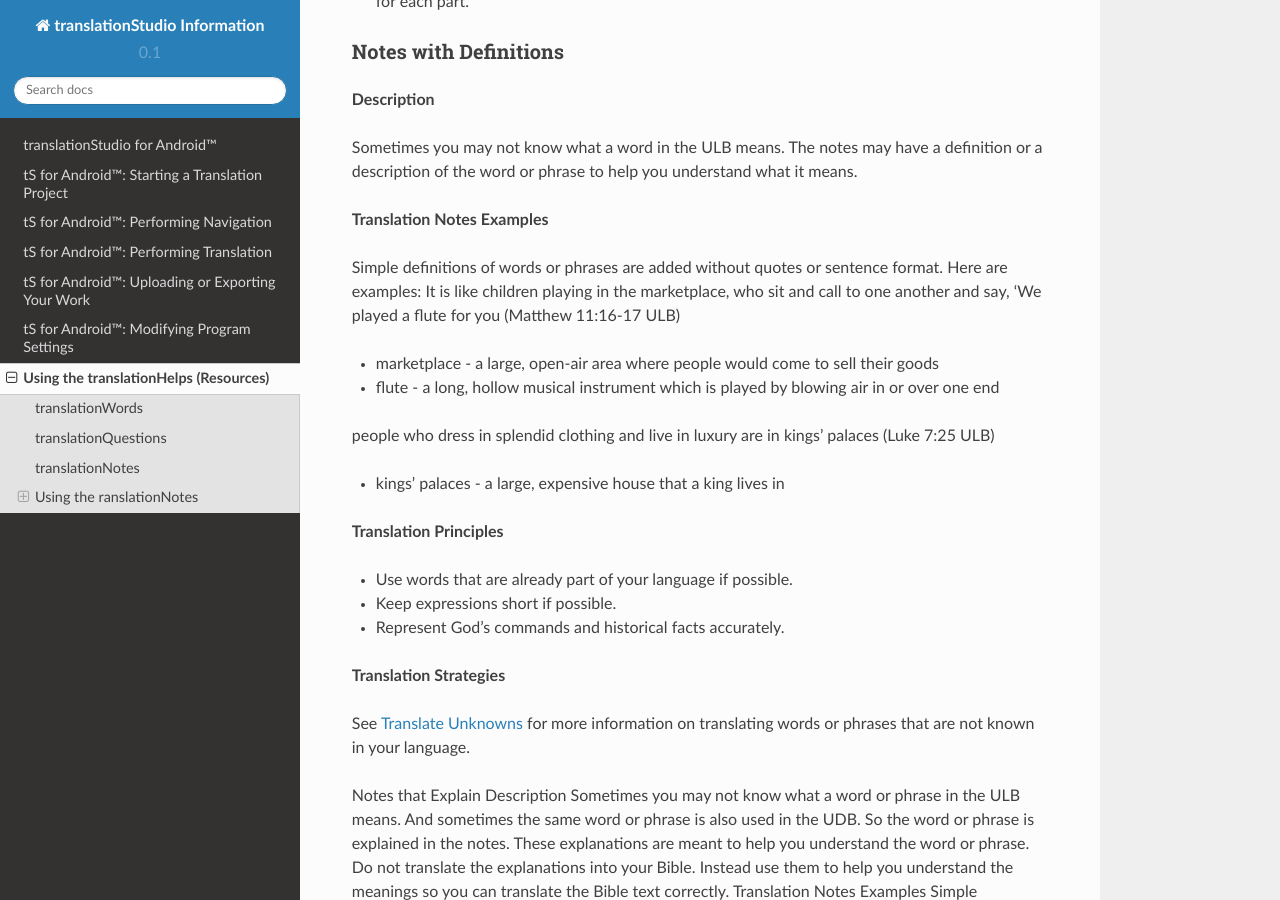
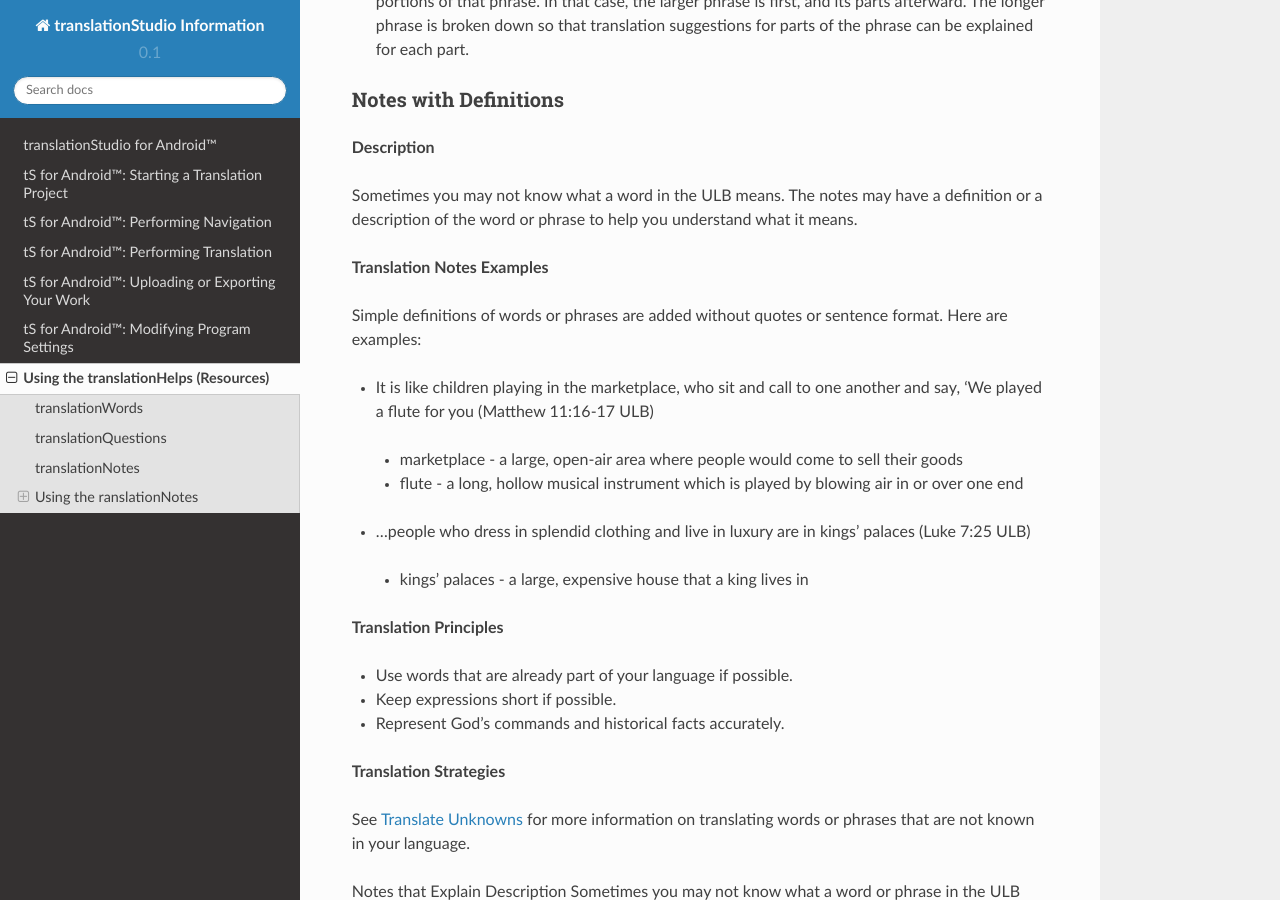
Before and after one commit to unfoldingWord-dev/translationStudio-Info, a Sphinx documentation site: the page built from docs/Helps.rst, in a window 1280 px wide and 900 px high, scrolled down 2498 px. Built offline with Sphinx 7.4.7 and the Read the Docs theme 2.0.0, drawn with Linux system fonts in a browser that asks for light colours; pages that are not in the unit, such as notebooks, are missing from menus; some of the changed text lies outside the part shown.

```diff
--- a/docs/Helps.rst
+++ b/docs/Helps.rst
@@ -48,9 +48,8 @@ To Translate from the ULB
 
 Translation Notes are words or phrases copied from the ULB and then explained. In English, every note that explains the ULB starts with a bullet point, the ULB text in bold followed by a dash, and then translation suggestions or information for the translator. For example:
 
-+--------------------------------------------------------------------------------+----+
-|*	**copied ULB text** - translation suggestion or information for the translator|    |
-+--------------------------------------------------------------------------------+----+
+*	**copied ULB text** - translation suggestion or information for the translator
+
 
 There are many different types of notes in the Translation Notes. Each type of note gives the explanation in a different way. Knowing the type of note will help translators make decisions on the best way to translate the Bible text into their language.
 
@@ -89,14 +88,16 @@ Sometimes you may not know what a word in the ULB means. The notes may have a de
 **Translation Notes Examples**
 
 Simple definitions of words or phrases are added without quotes or sentence format. Here are examples:
-It is like children playing in the marketplace, who sit and call to one another and say, 'We played a flute for you (Matthew 11:16-17 ULB)
 
-* marketplace - a large, open-air area where people would come to sell their goods
+* It is like children playing in the marketplace, who sit and call to one another and say, 'We played a flute for you (Matthew 11:16-17 ULB)
 
-* flute - a long, hollow musical instrument which is played by blowing air in or over one end
-people who dress in splendid clothing and live in luxury are in kings' palaces (Luke 7:25 ULB)
+ * marketplace - a large, open-air area where people would come to sell their goods
 
-* kings' palaces - a large, expensive house that a king lives in
+ * flute - a long, hollow musical instrument which is played by blowing air in or over one end
+
+* ...people who dress in splendid clothing and live in luxury are in kings' palaces (Luke 7:25 ULB)
+
+ * kings' palaces - a large, expensive house that a king lives in
 
 **Translation Principles**
 
```
